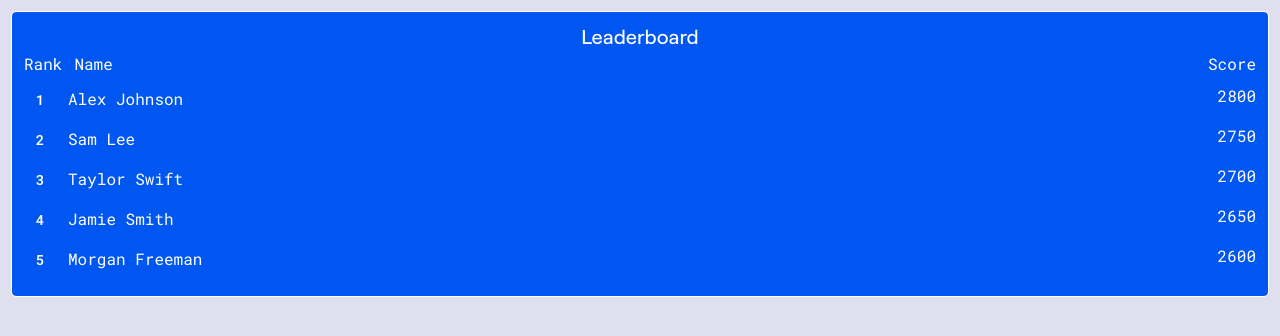
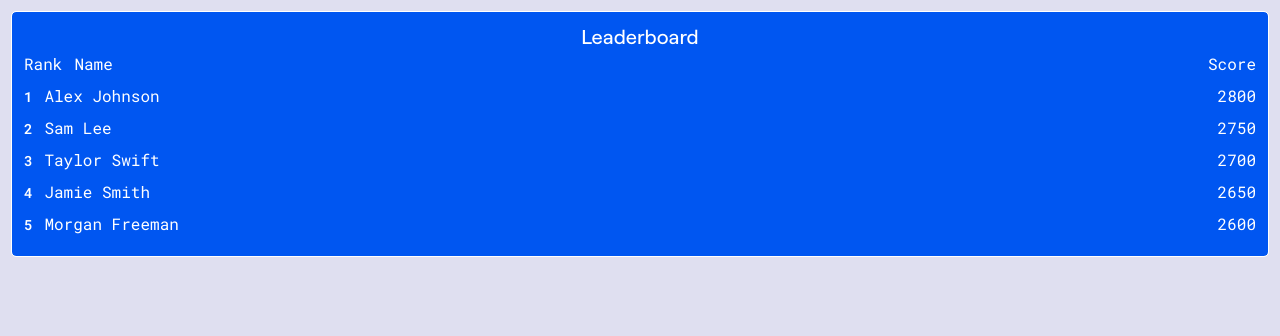
Before and after one commit to Parvsharma04/TrainWise, a Next.js app in the folder frontend/: page /test in a window 1280 px wide. Shown: the top 336 px of the page. Built offline with nearby package versions, Linux system fonts and the light colour scheme; a web font is replaced by a local one.

Commit message:
Update LeaderboardItem.js

```diff
--- a/frontend/app/components/LeaderboardItem.js
+++ b/frontend/app/components/LeaderboardItem.js
@@ -2,7 +2,7 @@ export default function LeaderboardItem({rank, name, score}) {
     return (
         <li className="flex justify-between mb-2">
                 <div>
-                <span className="inline-flex items-center justify-center w-8 h-8 text-sm font-semibold rounded-full">
+                <span className="inline-flex items-center justify-center text-sm font-semibold">
                       {rank}
                 </span>
                 <span className="ml-3">{name}</span>
```
